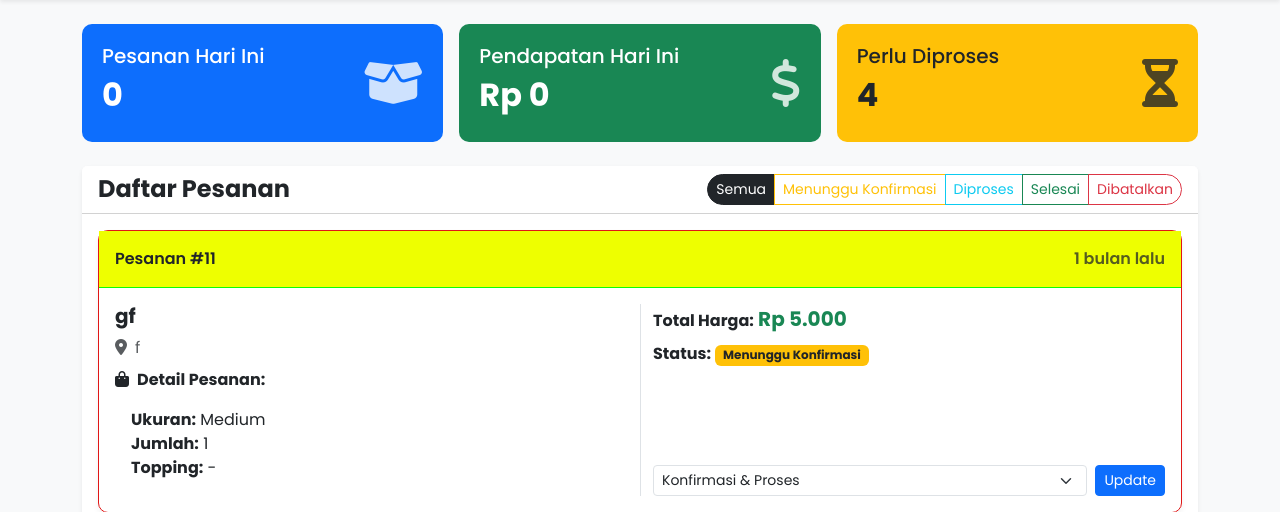
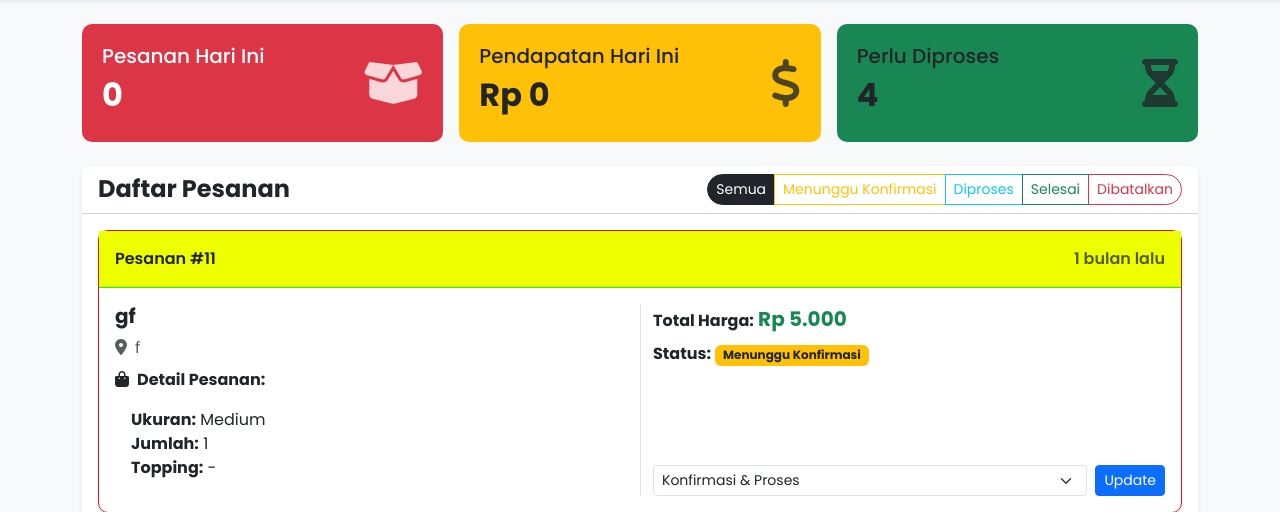
Before and after one commit to Mevv2008/PSAS-Pak-Awriel, a PHP site: page /admin/index.php in a window 1280 px wide. Shown: the part 56-568 px from the top of the page. Run offline with PHP 8.4, Linux system fonts and the light colour scheme; a user stored in the database is signed in; data comes from the database, SQL or seed files in the repository.

Commit message:
rubah warna admin

```diff
--- a/jeruk_peras/admin/index.php
+++ b/jeruk_peras/admin/index.php
@@ -94,7 +94,7 @@ $result_pesanan = mysqli_query($koneksi, $query_pesanan);
         <!-- Stats Cards -->
         <div class="row mb-4 g-3">
             <div class="col-md-4">
-                <div class="stat-card bg-primary">
+                <div class="stat-card bg-danger">
                     <div class="d-flex justify-content-between align-items-center">
                         <div>
                             <h5>Pesanan Hari Ini</h5>
@@ -105,7 +105,7 @@ $result_pesanan = mysqli_query($koneksi, $query_pesanan);
                 </div>
             </div>
             <div class="col-md-4">
-                <div class="stat-card bg-success">
+                <div class="stat-card bg-warning text-dark">
                     <div class="d-flex justify-content-between align-items-center">
                         <div>
                             <h5>Pendapatan Hari Ini</h5>
@@ -116,7 +116,7 @@ $result_pesanan = mysqli_query($koneksi, $query_pesanan);
                 </div>
             </div>
             <div class="col-md-4">
-                <div class="stat-card bg-warning text-dark">
+                <div class="stat-card bg-success text-dark">
                     <div class="d-flex justify-content-between align-items-center">
                         <div>
                             <h5>Perlu Diproses</h5>
```
